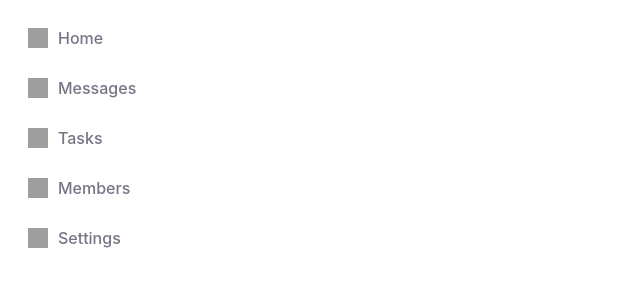
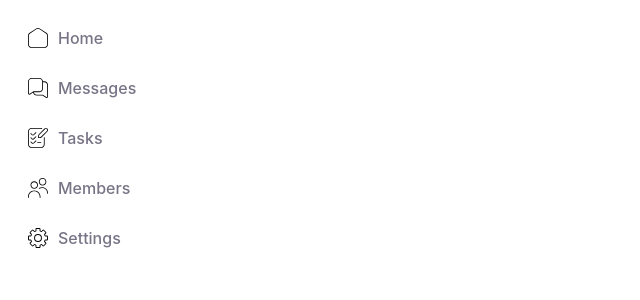
Before and after one commit to rouabayoudh/Web-department-securinets-task_manager_project, a React (Create React App) app in the folder frontend/: page / in a window 1280 px wide. Shown: the top 300 px of the page, without its empty margins (0-640 px from the left). Built offline with nearby package versions, Linux system fonts and the light colour scheme; grey boxes are pictures that could not be loaded; a web font is replaced by a local one.

Commit message:
affiche icons

```diff
--- a/frontend/src/components/TopSidebar.jsx
+++ b/frontend/src/components/TopSidebar.jsx
@@ -1,14 +1,19 @@
 import React from "react";
 import "../assets/stylesheets/TopSideBar.css";
 import TopSidebarLink from "./TopSidebarLink";
+import homeIcon from "../assets/images/TopSidebarImages/home.svg";
+import messagesIcon from "../assets/images/TopSidebarImages/messages.svg";
+import tasksIcon from "../assets/images/TopSidebarImages/tasks.svg";
+import membersIcon from "../assets/images/TopSidebarImages/members.svg";
+import settingsIcon from "../assets/images/TopSidebarImages/settings.svg";
 
 function TopSidebar() {
     const buttons = [
-        { name: "Home", icon: "../assets/images/TopSidebarImages/home.svg", link: "/" },
-        { name: "Messages", icon: "../assets/images/TopSidebarImages/messages.svg", link: "/" },
-        { name: "Tasks", icon: "../assets/images/TopSidebarImages/tasks.svg", link: "/" },
-        { name: "Members", icon: "../assets/images/TopSidebarImages/members.svg", link: "/" },
-        { name: "Settings", icon: "../assets/images/TopSidebarImages/settings.svg", link: "/" },
+        { name: "Home", icon: homeIcon, link: "/" },
+        { name: "Messages", icon: messagesIcon, link: "/" },
+        { name: "Tasks", icon: tasksIcon, link: "/" },
+        { name: "Members", icon: membersIcon, link: "/" },
+        { name: "Settings", icon: settingsIcon, link: "/" },
     ];
 
     return (
```
